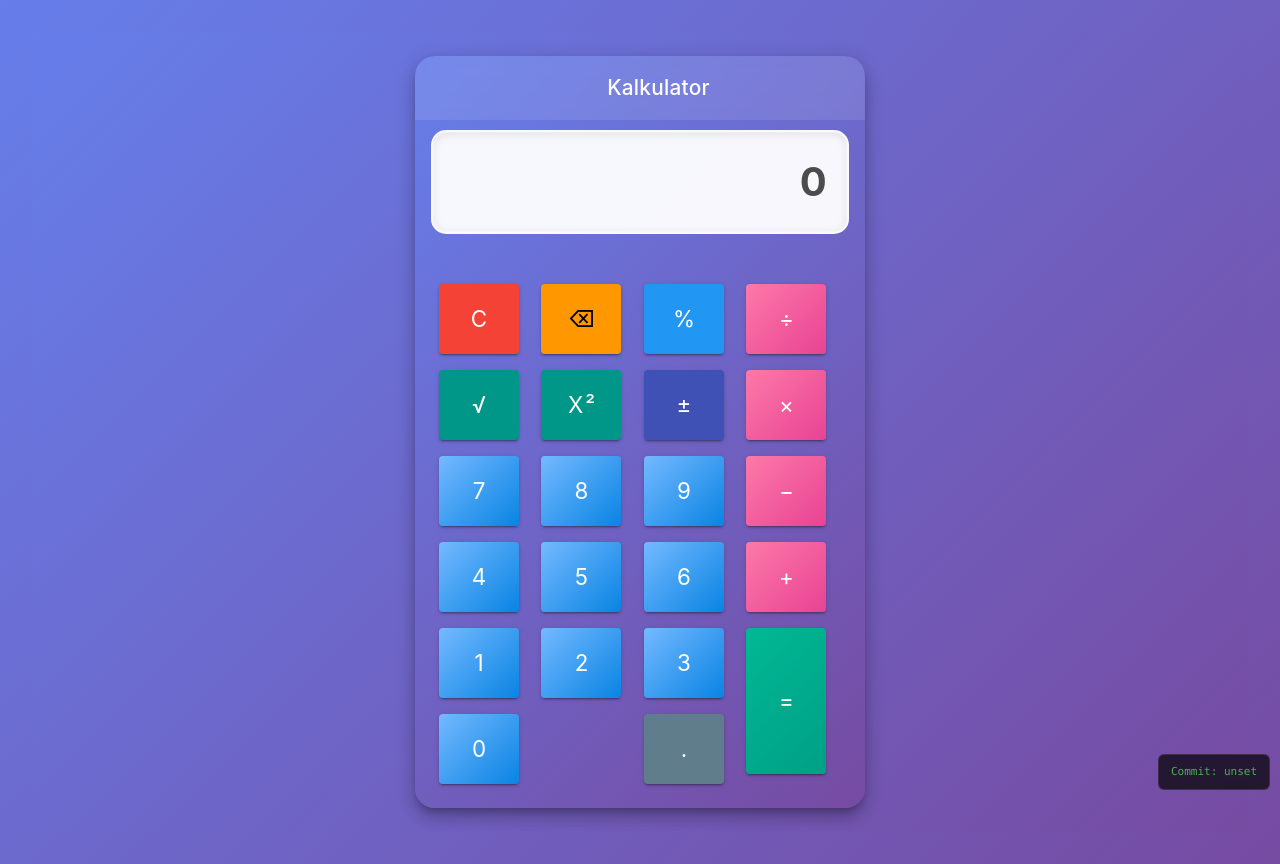
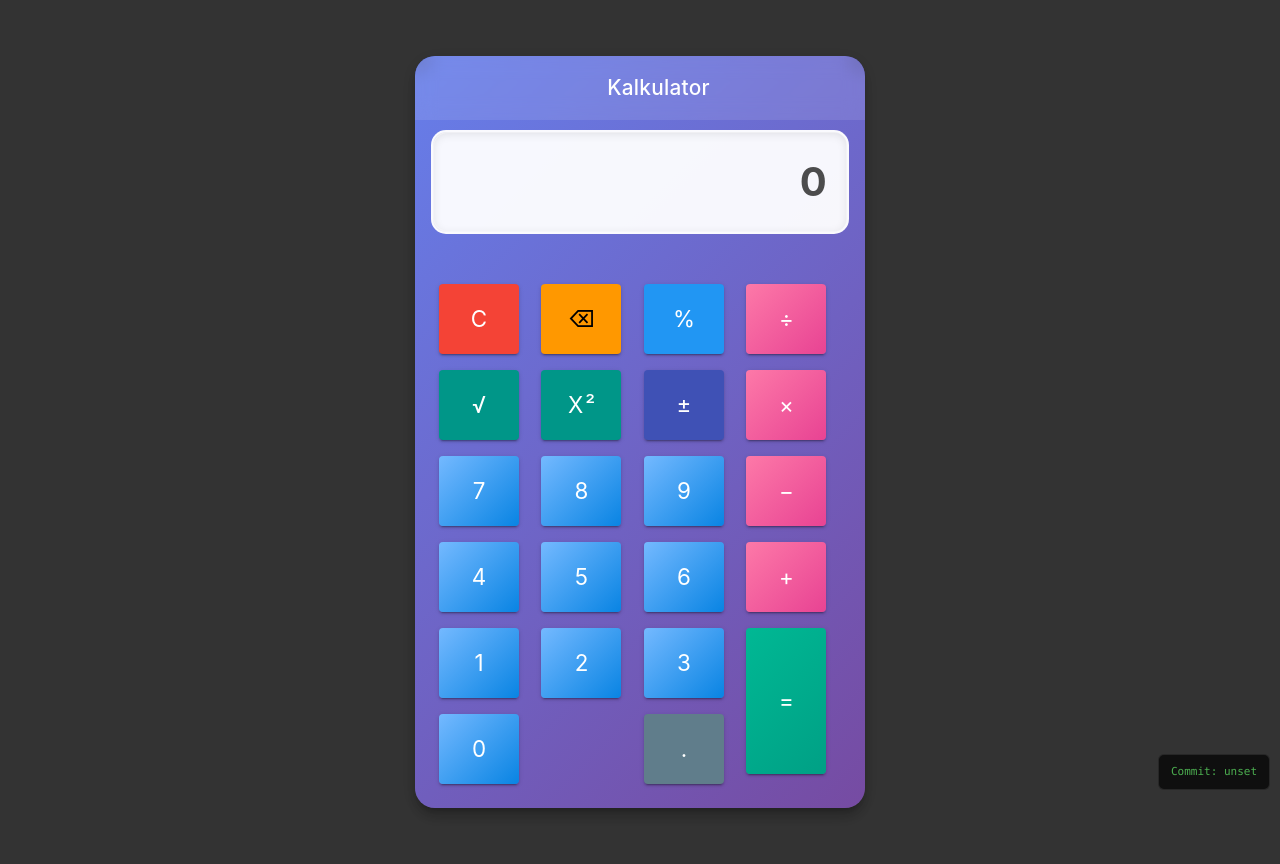
Before and after one commit to tomekb530/programowanie_w_chmurze_kalkulator, a Vue app: page / in a window 1280 px wide. Built offline with nearby package versions, Linux system fonts and the light colour scheme; no server answers; the HTML template or start-up script is replaced by a standard one.

Commit message:
Change background color

```diff
--- a/src/App.vue
+++ b/src/App.vue
@@ -16,19 +16,12 @@ import CommitInfo from './components/CommitInfo.vue'
 body {
   margin: 0;
   padding: 0;
-  background: linear-gradient(135deg, #667eea 0%, #764ba2 100%) !important;
+  background-color: rgba(1,1,1,0.8);
   min-height: 100vh;
 }
 
-.v-application {
-  background: linear-gradient(135deg, #667eea 0%, #764ba2 100%) !important;
-}
 
 .v-main {
-  background: linear-gradient(135deg, #667eea 0%, #764ba2 100%) !important;
-}
-
-html {
-  background: linear-gradient(135deg, #667eea 0%, #764ba2 100%) !important;
+  background-color: rgba(1,1,1,0.8);
 }
 </style>
```
